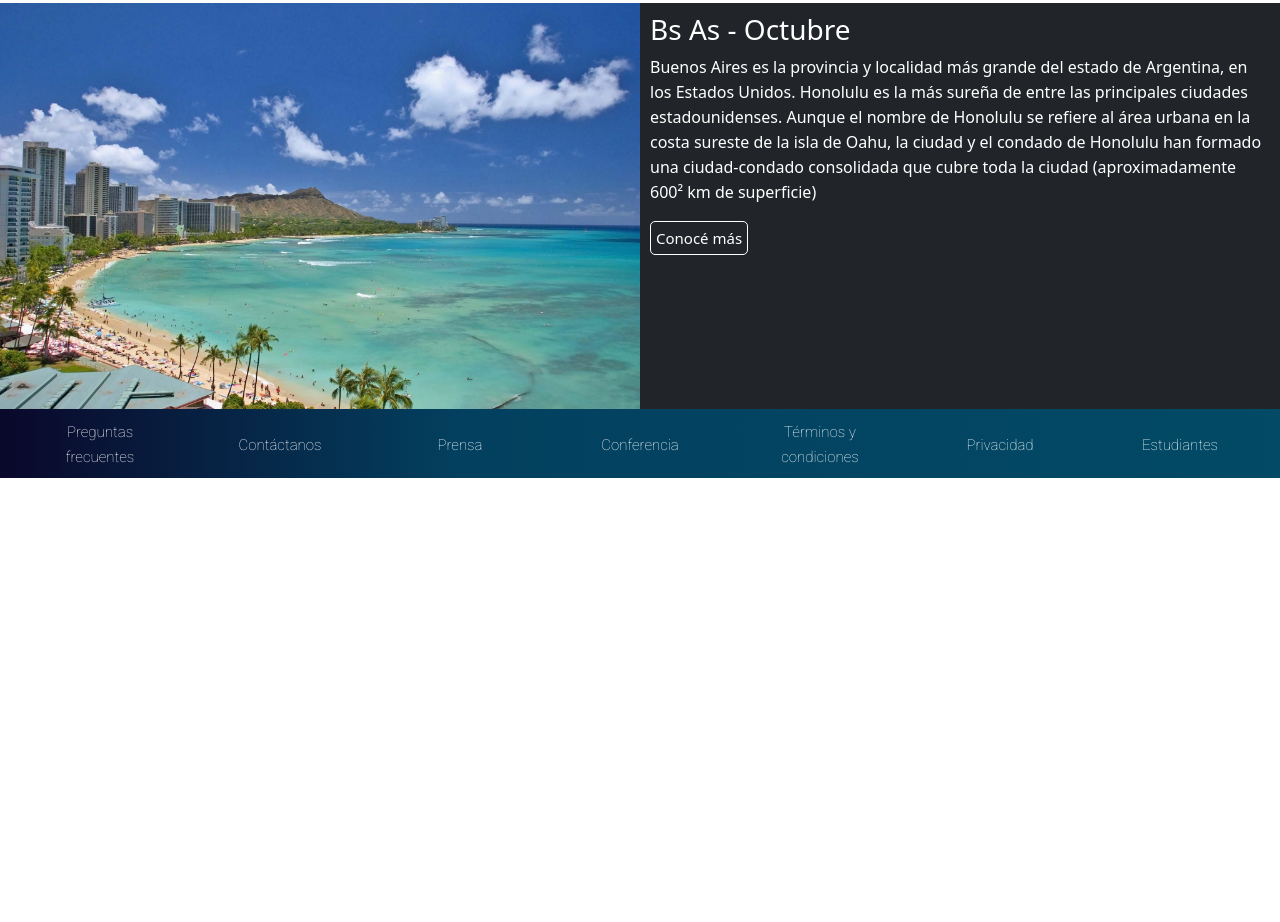
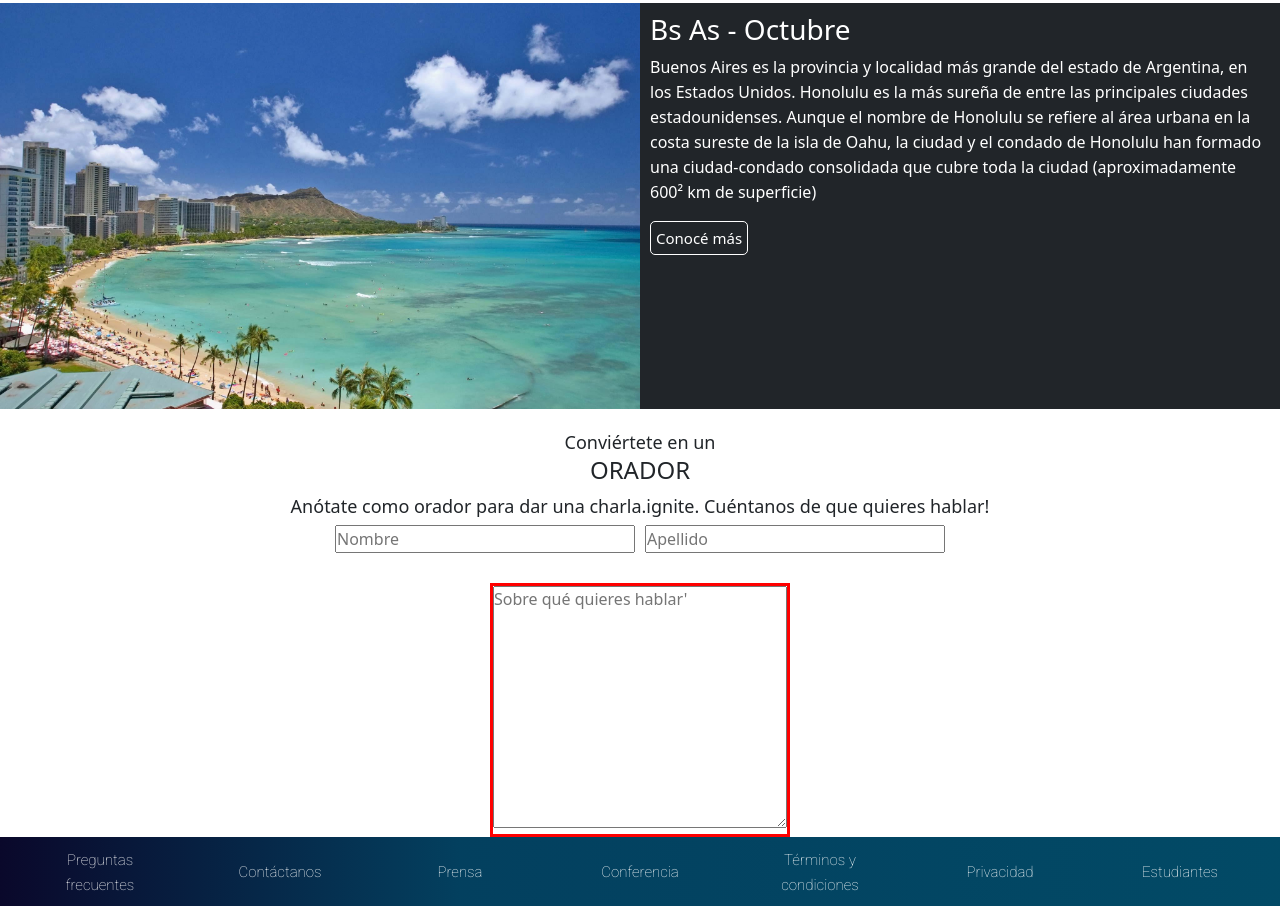
Before and after one commit to MatuLeon/MatiasLeon-TrabajoIntegrador-Codo4.0, a plain HTML site: page index.html in a window 1280 px wide. Shown: the part 1351-2273 px from the top of the page. Before the commit the page ends 1845 px from the top, so only its background shows below. Drawn offline with nearby package versions, Linux system fonts and the light colour scheme.

Commit message:
falta agregar text area y button

```diff
--- a/index.html
+++ b/index.html
@@ -28,13 +28,13 @@
                 <div class="collapse navbar-collapse" id="navbarText">
                     <ul class="navbar-nav me-auto mb-2 mb-lg-0">
                         <li class="nav-item">
-                            <a class="nav-link" aria-current="page" href="./index.html">La conferencia</a>
+                            <a class="nav-link" aria-current="page" href="#bannerPrincipal">La conferencia</a>
                         </li>
                         <li class="nav-item">
-                            <a class="nav-link" href="./pages/remeras.html">Los oradores</a>
+                            <a class="nav-link" href="#oradores">Los oradores</a>
                         </li>
                         <li class="nav-item">
-                            <a class="nav-link" href="./pages/sublimados.html">El lugar y la fecha</a>
+                            <a class="nav-link" href="#lugarOratoria">El lugar y la fecha</a>
                         </li>
                         <li class="nav-item">
                             <a class="nav-link" href="./pages/como-comprar.html">Conviertete en orador</a>
@@ -50,6 +50,7 @@
     </header>
 
     <main>
+    <!----------------------- Banner Principal  ---------------------------->
         <section id="bannerPrincipal">
             <div class="bannerPrincipal">
                 <h1>Conferencia Buenos Aires</h1>
@@ -66,6 +67,7 @@
             </div>
         </section>
 
+        <!--------------------------- ORADORES  ---------------------->
 
         <section id="oradores">
             <h2 class="titleCards">
@@ -115,7 +117,9 @@
                 </article>
         </section>
 
-        <section class="lugarOratoria">
+
+        <!----------------------Lugar de la Oratoria ------------------------------- -->
+        <section class="lugarOratoria" id="lugarOratoria">
             <img src="./assets/honolulu.jpg" alt="honolulu" class="img-Honolulu">
             <div class="lugarOratoria__description">
                 <h3>Bs As - Octubre</h3>
@@ -124,6 +128,28 @@
             </div>
         </section>
 
+
+
+        <!--------------------------Formulario  ------------------------------------>
+        <section class="container-Form" id="formulario">
+            <div>
+                <p>Conviértete en un </p>
+                <H4>ORADOR</H4>
+                <p>Anótate como orador para dar una charla.ignite. Cuéntanos de que quieres hablar!</p>
+            </div>
+            <form action="">
+                <div class="form-NameLastName">
+                        <label for="Name"></label>
+                        <input type="text" placeholder="Nombre">
+                        <label for="lastName"></label>
+                        <input type="text" placeholder="Apellido">
+                </div>
+                <div class="form-TextArea">
+                    <textarea name="" id="" cols="30" rows="10" placeholder="Sobre qué quieres hablar'"></textarea>
+                </div>
+            </form>
+
+        </section>
     </main>
 
 
--- a/style.css
+++ b/style.css
@@ -301,6 +301,48 @@
     background-color: white;
 }
 
+
+
+/*-----------------FORMULARIO----------------- */
+
+form {
+    display: flex;
+    flex-direction: column;
+    justify-content: center;
+    align-items: center;
+}
+
+input{
+    width: 300px;
+    margin: 5px 5px 0 5px;
+}
+
+.container-Form>div{
+    font-family: 'Roboto', sans-serif;
+    display: flex;
+    flex-direction: column;
+    align-items: center;
+    font-size: 18px;
+    padding-top: 20px;
+}
+
+.container-Form p {
+    margin-bottom:  0;
+}
+
+.form-NameLastName{
+    width: min-content;
+    display: flex;
+    align-items: center;
+    flex-direction: row;
+}
+
+.form-TextArea{
+    border: red solid 3px;
+    margin-top: 30px;
+    resize: none;
+    width: max-content;
+}
 /* Footer */
 footer {
     background: linear-gradient(90deg, rgba(2, 0, 36, 0.9682247899159664) 0%, rgb(3, 64, 95) 36%, rgb(2, 74, 102) 100%);
```
